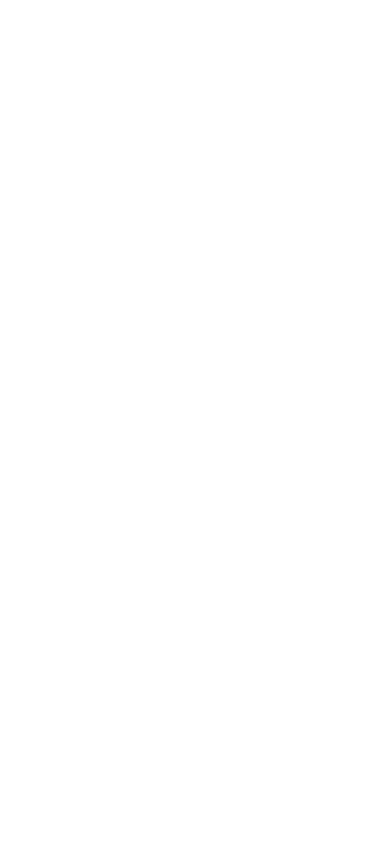
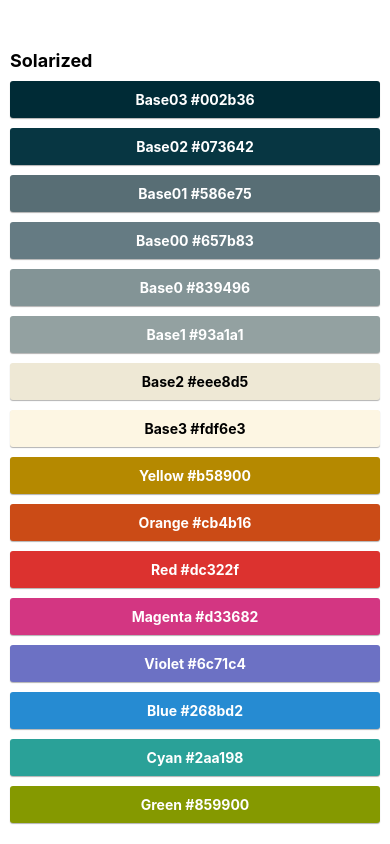
Before and after one commit to mohamedisakr/react-native-fundamentals, a React Native app: screen / in a window 390 px wide. Built offline with nearby package versions, Linux system fonts and the light colour scheme.

Commit message:
using flatlist

```diff
--- a/App.js
+++ b/App.js
@@ -23,14 +23,15 @@
 
 const App = () => {
   return (
-    <SafeAreaView style={styles.container}>
-      <Text style={styles.text}>Here are some boxes of different colors</Text>
+    <SafeAreaView>
       <FlatList
+        style={styles.container}
         data={COLORS}
-        keyExtractor={(val, key) => key.toString()}
-        renderItem={({ colorName, hexCode }) => (
-          <ColorBox colorName={colorName} hexCode={hexCode} />
+        keyExtractor={(item) => item.hexCode}
+        renderItem={({ item }) => (
+          <ColorBox hexCode={item.hexCode} colorName={item.colorName} />
         )}
+        ListHeaderComponent={<Text style={styles.heading}>Solarized</Text>}
       />
     </SafeAreaView>
   );
@@ -50,7 +51,6 @@
   text: {
     fontWeight: "bold",
     color: "white",
-    marginBottom: 10,
   },
 });
 
--- a/components/color-box.js
+++ b/components/color-box.js
@@ -1,13 +1,21 @@
 import React from "react";
-import { StyleSheet, Text, View, SafeAreaView } from "react-native";
+import { View, Text, StyleSheet } from "react-native";
 
 const ColorBox = ({ colorName, hexCode }) => {
-  const boxColor = {
+  const colorStyle = {
     backgroundColor: hexCode,
   };
+
+  const textStyle = {
+    color:
+      parseInt(hexCode.replace("#", ""), 16) > 0xffffff / 1.1
+        ? "black"
+        : "white",
+  };
+
   return (
-    <View style={[boxColor, styles.box]}>
-      <Text style={styles.boxText}>
+    <View style={[styles.box, colorStyle]}>
+      <Text style={[styles.text, textStyle]}>
         {colorName} {hexCode}
       </Text>
     </View>
@@ -17,13 +25,20 @@
 const styles = StyleSheet.create({
   box: {
     padding: 10,
+    borderRadius: 3,
     justifyContent: "center",
     alignItems: "center",
     marginBottom: 10,
+    shadowColor: "#000",
+    shadowOffset: { width: 0, height: 1 },
+    shadowOpacity: 0.3,
+    shadowRadius: 1,
+    elevation: 2,
   },
-  boxText: {
+  text: {
+    fontWeight: "bold",
     color: "white",
-    fontWeight: "bold",
   },
 });
+
 export default ColorBox;
```
Also changed, not shown: 1 other file (tests, documents, lock files or other folders).
